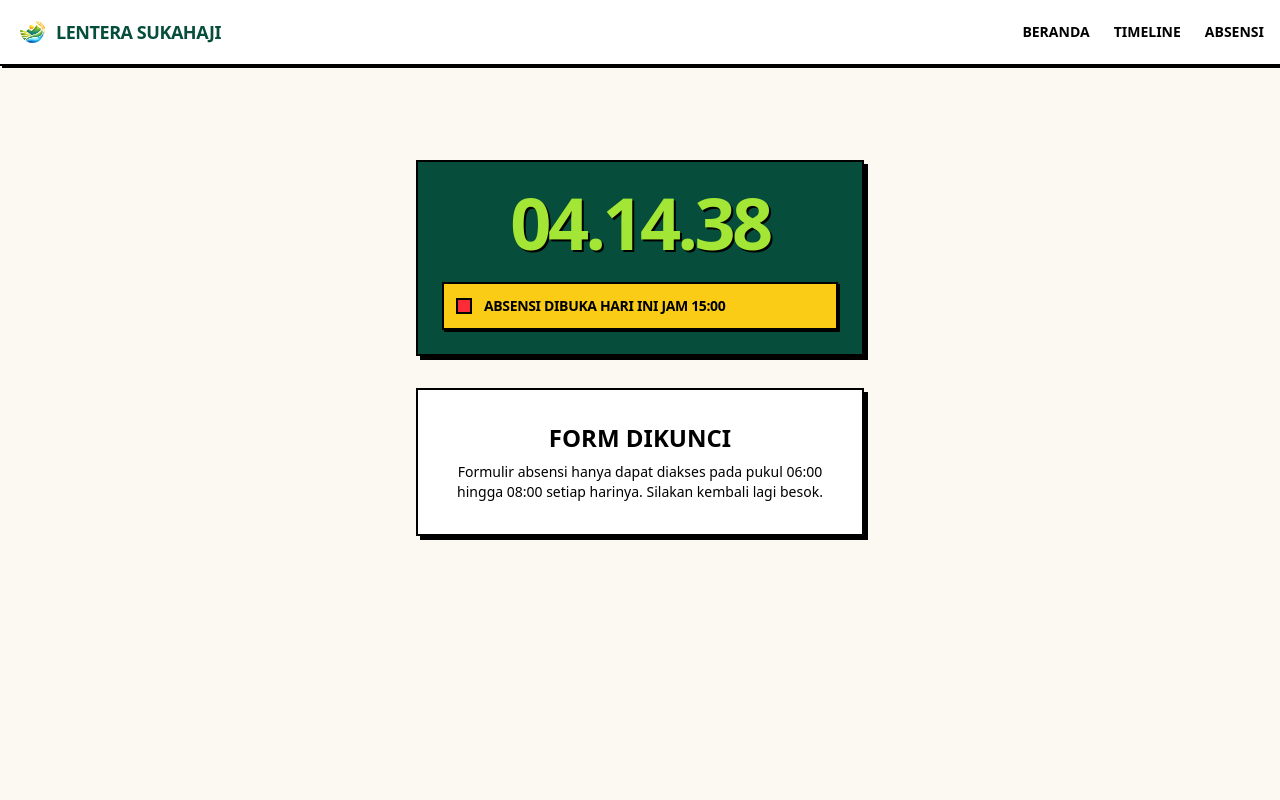
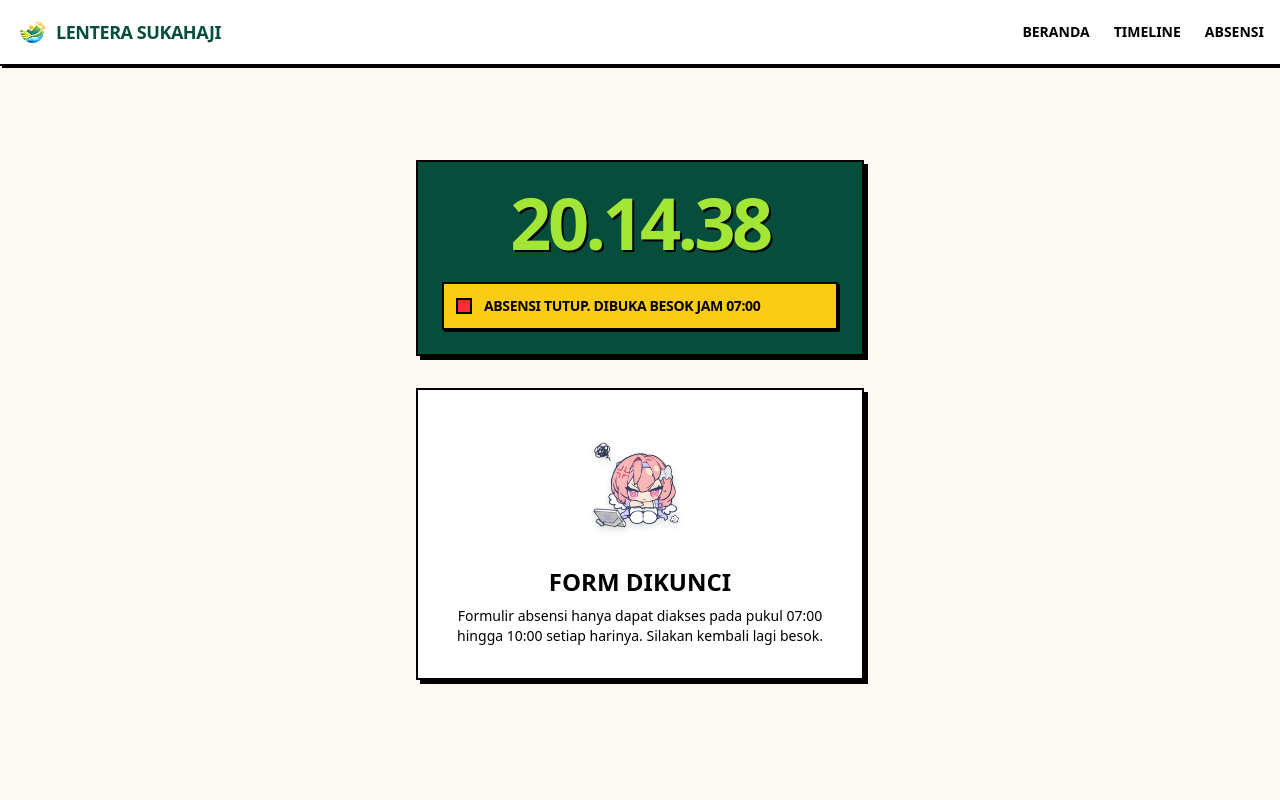
Before and after one commit to Fawwazfara/web-absen-lentera, a Next.js app: page /absensi in a window 1280 px wide. Shown: the top 800 px of the page. Built offline with nearby package versions, Linux system fonts and the light colour scheme.

Commit message:
Final release: logo, jam absen, maps, dan ikon lucu

```diff
--- a/src/app/absensi/page.tsx
+++ b/src/app/absensi/page.tsx
@@ -4,6 +4,7 @@ import { useState, useEffect, useRef } from "react";
 import { Camera, Check, Trash2 } from "lucide-react";
 import { members } from "@/data/members";
 import { submitAbsen } from "@/lib/submitAbsen";
+import Image from "next/image";
 
 export default function AbsensiPage() {
   const [countdown, setCountdown] = useState<string>("00.00.00");
@@ -35,19 +36,19 @@ export default function AbsensiPage() {
       let text = "";
 
       // Override to keep open for development/testing if needed, but per logic:
-      if (h === 15 || (h === 16 && now.getMinutes() < 30)) {
+      if (h >= 7 && h < 10) {
         currentlyOpen = true;
-        target.setHours(16, 30, 0);
-        text = "ABSENSI DIBUKA (15:00 - 16:30)";
-      } else if (h < 15) { // 15:00 check
+        target.setHours(10, 0, 0);
+        text = "ABSENSI DIBUKA (07:00 - 10:00)";
+      } else if (h < 7) {
         currentlyOpen = false;
-        target.setHours(15, 0, 0);
-        text = "ABSENSI DIBUKA HARI INI JAM 15:00";
+        target.setHours(7, 0, 0);
+        text = "ABSENSI DIBUKA HARI INI JAM 07:00";
       } else {
         currentlyOpen = false;
         target.setDate(target.getDate() + 1);
-        target.setHours(15, 0, 0);
-        text = "ABSENSI TUTUP. DIBUKA BESOK JAM 15:00";
+        target.setHours(7, 0, 0);
+        text = "ABSENSI TUTUP. DIBUKA BESOK JAM 07:00";
       }
 
       setIsOpen(currentlyOpen);
@@ -145,7 +146,7 @@ export default function AbsensiPage() {
 
   return (
     <div className="flex flex-col min-h-screen font-sans bg-[#fbf9f1] pt-24 pb-20 px-4">
-      <div className="max-w-md mx-auto w-full">
+      <div className="max-w-md mx-auto w-full relative">
 
         {/* Clock & Status Header */}
         <div className="bg-primary p-6 border-2 border-black brutalist-shadow mb-8 relative">
@@ -164,14 +165,30 @@ export default function AbsensiPage() {
 
         {/* Form Section (Hidden if Closed) */}
         {!isOpen ? (
-          <div className="bg-white border-2 border-black p-8 text-center brutalist-shadow">
+          <div className="bg-white border-2 border-black p-8 flex flex-col items-center text-center brutalist-shadow mt-8">
+            <Image
+              src="/images/members/absen-tutup.png"
+              alt="Absen Tutup"
+              width={128}
+              height={128}
+              className="object-contain w-32 h-32 mb-4 drop-shadow-md"
+            />
             <h2 className="font-black text-2xl uppercase mb-2">FORM DIKUNCI</h2>
             <p className="font-medium text-sm">
-              Formulir absensi hanya dapat diakses pada pukul 06:00 hingga 08:00 setiap harinya. Silakan kembali lagi besok.
+              Formulir absensi hanya dapat diakses pada pukul 07:00 hingga 10:00 setiap harinya. Silakan kembali lagi besok.
             </p>
           </div>
         ) : (
-          <div className="flex flex-col gap-8">
+          <div className="flex flex-col gap-8 bg-white border-2 border-black p-6 sm:p-8 brutalist-shadow mt-8">
+            <div className="flex justify-center w-full mb-2">
+              <Image
+                src="/images/members/absen-buka.png"
+                alt="Absen Buka"
+                width={128}
+                height={128}
+                className="object-contain w-32 h-32 drop-shadow-md"
+              />
+            </div>
 
             {/* Status Toggle */}
             <div className="flex w-full">
--- a/src/app/layout.tsx
+++ b/src/app/layout.tsx
@@ -14,6 +14,9 @@ export const metadata: Metadata = {
   title: "Lentera Sukahaji | KKN 55 Sukahaji",
   description: "Website portal dan sistem absensi KKN 55 Sukahaji",
   manifest: "/manifest.json",
+  icons: {
+    icon: "/images/logo/LOGO KKN SISDAMAS 55(1).png"
+  }
 };
 
 export const viewport = {
--- a/src/app/page.tsx
+++ b/src/app/page.tsx
@@ -1,7 +1,7 @@
 import { members } from "@/data/members";
 import Image from "next/image";
 import Link from "next/link";
-import { ArrowDown, MapPin, Users, Target, CheckCircle2, ChevronRight, Video, Map } from "lucide-react";
+import { ArrowDown, MapPin, Users, Target, CheckCircle2, ChevronRight, Video, Map, Sparkles, Heart } from "lucide-react";
 
 export default function Home() {
   return (
@@ -18,8 +18,10 @@ export default function Home() {
             KKN 55 Sukahaji
           </div>
 
-          <h1 className="text-4xl md:text-5xl font-black text-white text-center mb-6 leading-tight tracking-tight drop-shadow-[0_4px_0_rgba(0,0,0,1)] uppercase">
+          <h1 className="text-4xl md:text-5xl font-black text-white text-center mb-6 leading-tight tracking-tight drop-shadow-[0_4px_0_rgba(0,0,0,1)] uppercase relative inline-block">
+            <Sparkles className="absolute -top-6 -left-6 w-8 h-8 text-yellow-300 animate-pulse drop-shadow-md" />
             Lentera Sukahaji
+            <Heart className="absolute -bottom-4 -right-6 w-8 h-8 text-pink-400 animate-bounce drop-shadow-md" />
           </h1>
 
           <div className="bg-white/10 backdrop-blur-sm border-2 border-black p-4 mb-10 w-full brutalist-shadow">
@@ -47,10 +49,17 @@ export default function Home() {
       <section id="tentang" className="py-16 px-4 bg-white border-b-4 border-black">
         <div className="max-w-lg mx-auto w-full">
           <div className="border-2 border-black bg-white brutalist-shadow mb-8 relative aspect-square md:aspect-video overflow-hidden group">
-            <div className="absolute inset-0 bg-secondary/20 flex flex-col items-center justify-center z-10 pointer-events-none">
-              <MapPin className="w-16 h-16 text-primary drop-shadow-[2px_2px_0_rgba(0,0,0,1)]" />
-              <span className="bg-white border-2 border-black px-3 py-1 font-bold text-xs mt-4">LOKASI DESA</span>
-            </div>
+            <iframe
+              src="https://maps.google.com/maps?q=Desa+Sukahaji,+Kec.+Sukahaji,+Kabupaten+Majalengka,+Jawa+Barat&t=&z=14&ie=UTF8&iwloc=&output=embed"
+              className="absolute inset-0 w-full h-full border-0"
+              allowFullScreen
+              loading="lazy"
+              referrerPolicy="no-referrer-when-downgrade"
+            ></iframe>
+            {/* Overlay to allow clicking through to the actual maps app by clicking the bottom button instead, but keeping iframe interactive */}
+            <a href="https://maps.app.goo.gl/MC1epgc7P6ssuWPu8?g_st=ac" target="_blank" rel="noopener noreferrer" className="absolute top-2 right-2 bg-white text-black border-2 border-black font-bold uppercase py-1 px-3 text-xs brutalist-shadow-sm hover:scale-105 transition-transform z-20">
+              Buka di Aplikasi
+            </a>
           </div>
 
           <h2 className="text-3xl font-black uppercase tracking-tight mb-6 border-b-4 border-black inline-block pb-1">
@@ -64,9 +73,9 @@ export default function Home() {
           </div>
 
           <div className="flex flex-col gap-3">
-            <button className="w-full bg-white text-black border-2 border-black font-bold uppercase py-3 px-4 text-left text-sm brutalist-shadow transition-transform active:translate-x-1 active:translate-y-1 active:shadow-none flex justify-between items-center">
+            <a href="https://maps.app.goo.gl/MC1epgc7P6ssuWPu8?g_st=ac" target="_blank" rel="noopener noreferrer" className="w-full bg-white text-black border-2 border-black font-bold uppercase py-3 px-4 text-left text-sm brutalist-shadow transition-transform active:translate-x-1 active:translate-y-1 active:shadow-none flex justify-between items-center">
               LOKASI (GOOGLE MAPS) <Map className="w-5 h-5" />
-            </button>
+            </a>
             <button className="w-full bg-white text-black border-2 border-black font-bold uppercase py-3 px-4 text-left text-sm brutalist-shadow transition-transform active:translate-x-1 active:translate-y-1 active:shadow-none flex justify-between items-center">
               DATA PENDUDUK (2024) <Users className="w-5 h-5" />
             </button>
```
Also changed, not shown: public/images/members/absen-buka.png (added), public/images/members/absen-tutup.png (added).
